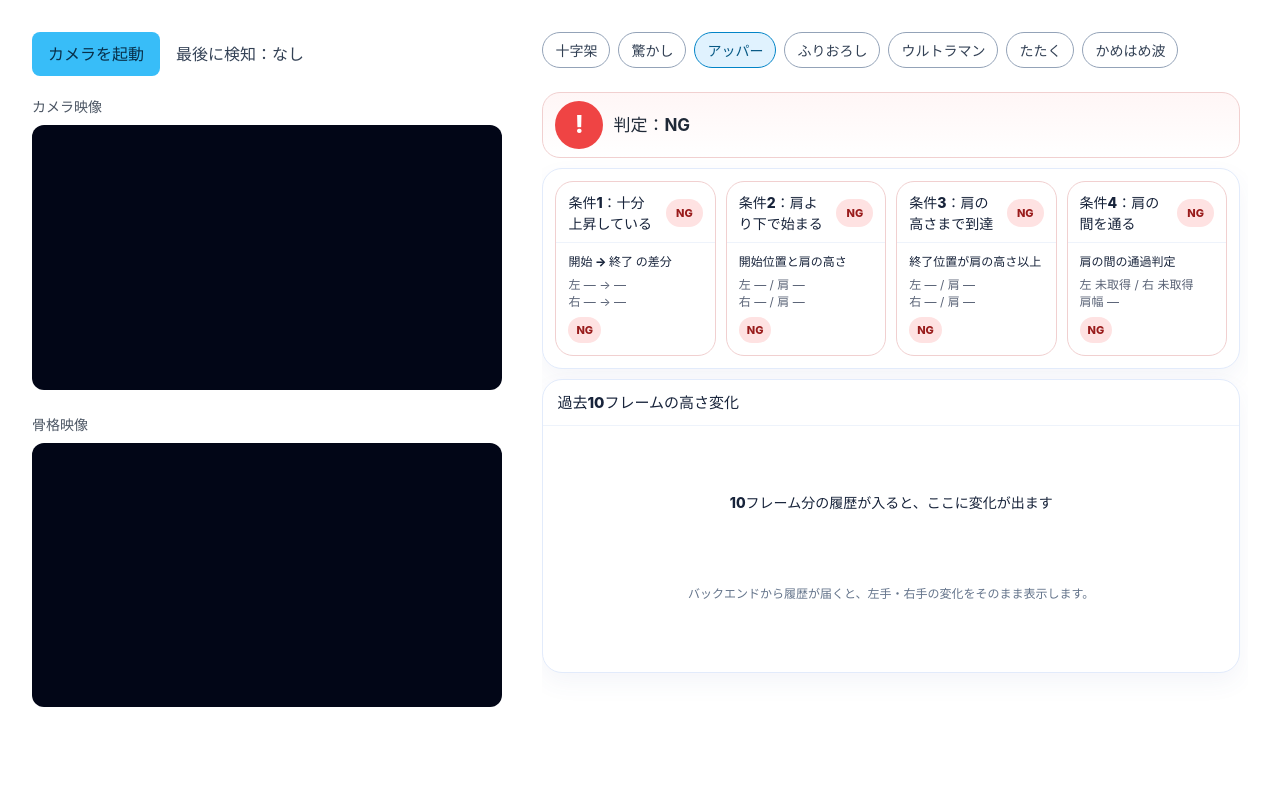
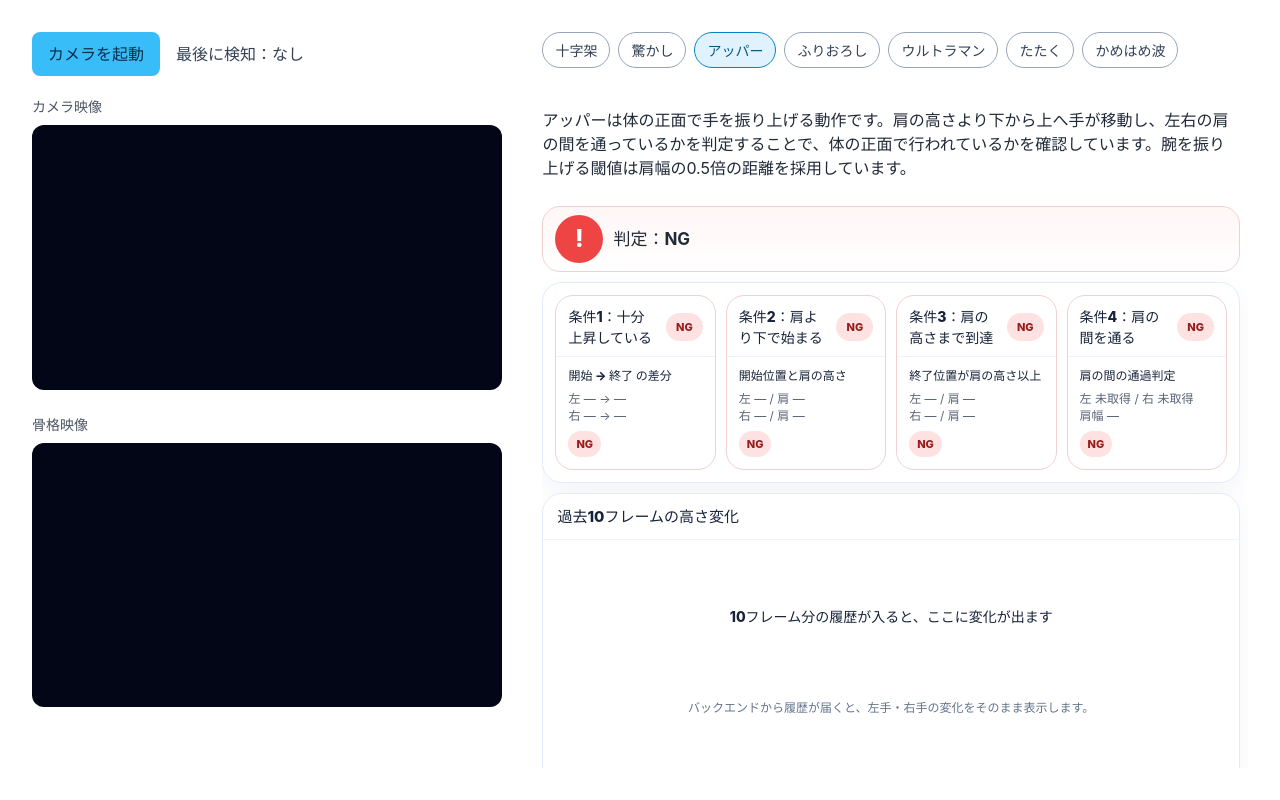
Before and after one commit to takaaaa-jun/2026_opencampus_project2, a React (Vite) app in the folder frontend/: page / in a window 1280 px wide. Both pictures are taken after a click on the tab "アッパー". Built offline with nearby package versions, Linux system fonts and the light colour scheme.

Commit message:
feat(explanation): 追加のポーズ説明を導入

```diff
--- a/frontend/src/components/ExplanationPanel/explanations/CrossArmsExplanation/CrossArmsExplanation.tsx
+++ b/frontend/src/components/ExplanationPanel/explanations/CrossArmsExplanation/CrossArmsExplanation.tsx
@@ -114,6 +114,9 @@ export function CrossArmsExplanation({ detectionData }: ExplanationProps) {
 
   return (
     <section className="crossarms crossarms--compact">
+      <p className="crossarms-intro">
+        ウルトラマンのポーズは、腕を十字にする動作です。各腕の角度を確認し、それぞれが横向き・縦向きの閾値（±{details.angleToleranceDeg}°）内に収まっているか、さらに左右の腕の距離が十分近いかを調べることで判定しています。
+      </p>
       <div className={`crossarms-hero ${details.result ? 'crossarms-hero--ok' : 'crossarms-hero--ng'}`}>
         <div className="crossarms-hero__icon">{details.result ? '✓' : '!'}</div>
         <div className="crossarms-hero__content">
--- a/frontend/src/components/ExplanationPanel/explanations/UpperExplanation/UpperExplanation.tsx
+++ b/frontend/src/components/ExplanationPanel/explanations/UpperExplanation/UpperExplanation.tsx
@@ -122,12 +122,10 @@ function clamp(value: number, min: number, max: number): number {
 }
 
 function MiniChart({
-  title,
   series,
   references,
   frameHeight,
 }: {
-  title: string
   series: ChartSeries[]
   references: ReferenceLine[]
   frameHeight?: number
@@ -295,6 +293,9 @@ export function UpperExplanation({ detectionData }: ExplanationProps) {
 
   return (
     <section className="upperPanel">
+      <p className="crossarms-intro">
+        アッパーは体の正面で手を振り上げる動作です。肩の高さより下から上へ手が移動し、左右の肩の間を通っているかを判定することで、体の正面で行われているかを確認しています。腕を振り上げる閾値は肩幅の0.5倍の距離を採用しています。
+      </p>
       <header className="upperIntro">
         <div className={`crossarms-hero ${overallOk ? 'crossarms-hero--ok' : 'crossarms-hero--ng'}`}>
           <div className="crossarms-hero__icon">{overallOk ? '✓' : '!'}</div>
```
